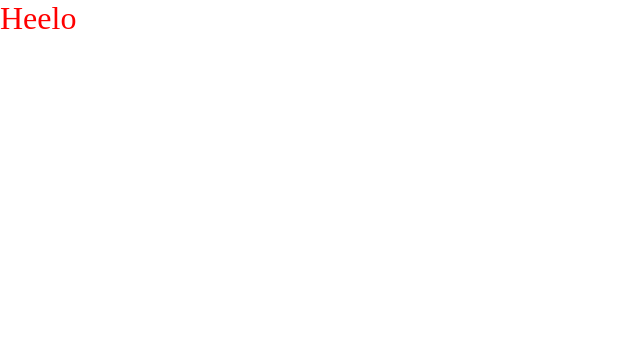
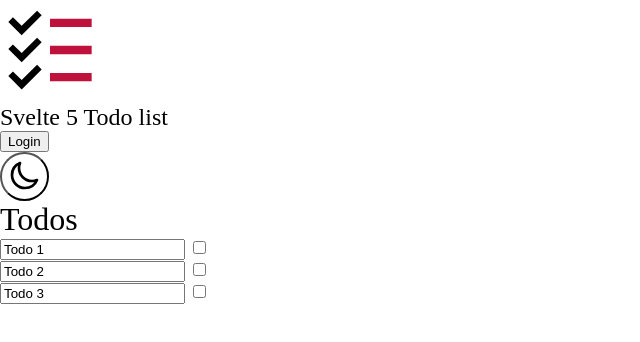
Before and after one commit to fanderssondev/svelte-5-todo, a SvelteKit app: page / in a window 1280 px wide. Shown: the top 342 px of the page, without its empty margins (0-640 px from the left). Built offline with nearby package versions, Linux system fonts and the light colour scheme.

Commit message:
Basic layout started

```diff
--- a/src/app.css
+++ b/src/app.css
@@ -4,7 +4,58 @@
    box-sizing: border-box;
 }
 
-:root {}
+:root {
+
+   /* Gray */
+   --gray-100: 220 14.3% 95.9%;
+   --gray-200: 220 13% 91%;
+   --gray-300: 216 12.2% 83.9%;
+   --gray-400: 217.9 10.6% 64.9%;
+   --gray-500: 220 8.9% 46.1%;
+   --gray-600: 215 13.8% 34.1%;
+   --gray-700: 216.9 19.1% 26.7%;
+   --gray-800: 215 27.9% 16.9%;
+   --gray-900: 220.9 39.3% 11%;
+   --gray-950: 224 71.4% 4.1%;
+
+   /* Rose */
+   --rose-100: 355.6 100% 94.7%;
+   --rose-200: 352.7 96.1% 90%;
+   --rose-300: 352.6 95.7% 81.8%;
+   --rose-400: 351.3 94.5% 71.4%;
+   --rose-500: 349.7 89.2% 60.2%;
+   --rose-600: 346.8 77.2% 49.8%;
+   --rose-700: 345.3 82.7% 40.8%;
+   --rose-800: 343.4 79.7% 34.7%;
+   --rose-900: 341.5 75.5% 30.4%;
+   --rose-950: 343.1 87.7% 15.9%;
+}
+
+[data-theme="dark"] {
+   /* Gray */
+   --gray-100: 224 71.4% 4.1%;
+   --gray-200: 220.9 39.3% 11%;
+   --gray-300: 215 27.9% 16.9%;
+   --gray-400: 216.9 19.1% 26.7%;
+   --gray-500: 215 13.8% 34.1%;
+   --gray-600: 220 8.9% 46.1%;
+   --gray-700: 217.9 10.6% 64.9%;
+   --gray-800: 216 12.2% 83.9%;
+   --gray-900: 220 13% 91%;
+   --gray-950: 220 14.3% 95.9%;
+
+   /* Rose */
+   --rose-950: 355.6 100% 94.7%;
+   --rose-900: 352.7 96.1% 90%;
+   --rose-800: 352.6 95.7% 81.8%;
+   --rose-700: 351.3 94.5% 71.4%;
+   --rose-600: 349.7 89.2% 60.2%;
+   --rose-500: 346.8 77.2% 49.8%;
+   --rose-400: 345.3 82.7% 40.8%;
+   --rose-300: 343.4 79.7% 34.7%;
+   --rose-200: 341.5 75.5% 30.4%;
+   --rose-100: 343.1 87.7% 15.9%;
+}
 
 body,
 h1,
--- a/src/app.d.ts
+++ b/src/app.d.ts
@@ -8,6 +8,11 @@
       // interface PageState {}
       // interface Platform {}
    }
+   interface Todo {
+      id: string,
+      text: string,
+      completed: boolean;
+   }
 }
 
 export {};
--- /dev/null
+++ b/src/lib/ThemeButton.svelte
@@ -0,0 +1,57 @@
+<script lang="ts">
+	let darkMode = false;
+
+	const handleDarkModeToggle = () => {
+		darkMode = !darkMode;
+	};
+</script>
+
+<button on:click={handleDarkModeToggle}
+	>{#if darkMode}
+		<svg
+			xmlns="http://www.w3.org/2000/svg"
+			fill="none"
+			viewBox="0 0 24 24"
+			stroke-width="2"
+			stroke="currentColor"
+		>
+			<path
+				stroke-linecap="round"
+				stroke-linejoin="round"
+				d="M12 3v2.25m6.364.386-1.591 1.591M21 12h-2.25m-.386 6.364-1.591-1.591M12 18.75V21m-4.773-4.227-1.591 1.591M5.25 12H3m4.227-4.773L5.636 5.636M15.75 12a3.75 3.75 0 1 1-7.5 0 3.75 3.75 0 0 1 7.5 0Z"
+			/>
+		</svg>
+	{:else}
+		<svg
+			xmlns="http://www.w3.org/2000/svg"
+			fill="none"
+			viewBox="0 0 24 24"
+			stroke-width="2"
+			stroke="currentColor"
+		>
+			<path
+				stroke-linecap="round"
+				stroke-linejoin="round"
+				d="M21.752 15.002A9.72 9.72 0 0 1 18 15.75c-5.385 0-9.75-4.365-9.75-9.75 0-1.33.266-2.597.748-3.752A9.753 9.753 0 0 0 3 11.25C3 16.635 7.365 21 12.75 21a9.753 9.753 0 0 0 9.002-5.998Z"
+			/>
+		</svg>
+	{/if}
+</button>
+
+<style>
+	button {
+		display: grid;
+		align-items: center;
+		background-color: var(--color-bg-3);
+		padding: 0.4rem;
+		border-radius: 50%;
+	}
+
+	svg {
+		--size: 2rem;
+
+		color: var(--color-text-2);
+		width: var(--size);
+		aspect-ratio: 1;
+	}
+</style>
--- /dev/null
+++ b/src/lib/logos/Logo.svelte
@@ -0,0 +1,17 @@
+<svg viewBox="0 0 1024 1024" class="icon" version="1.1" xmlns="http://www.w3.org/2000/svg"
+	><path
+		d="M379.733333 386.133333l-157.866666 155.733334-89.6-87.466667L85.333333 501.333333l136.533334 136.533334 204.8-204.8zM379.733333 108.8l-157.866666 155.733333-89.6-87.466666L85.333333 224l136.533334 136.533333L426.666667 155.733333zM379.733333 663.466667l-157.866666 155.733333-89.6-87.466667L85.333333 778.666667l136.533334 136.533333 204.8-204.8z"
+		fill="--color1"
+	/><path
+		d="M512 469.333333h426.666667v85.333334H512zM512 192h426.666667v85.333333H512zM512 746.666667h426.666667v85.333333H512z"
+		fill="hsl(var(--rose-700))"
+	/></svg
+>
+
+<style>
+	/* --color1: hsl() */
+	svg {
+		width: var(--size);
+		height: var(--size);
+	}
+</style>
--- a/src/routes/+layout.svelte
+++ b/src/routes/+layout.svelte
@@ -1,11 +1,23 @@
 <script lang="ts">
 	import '../app.css';
+	import Logo from '$lib/logos/Logo.svelte';
+	import ThemeButton from '$lib/ThemeButton.svelte';
+
+	let darkMode = false;
+
+	let logoSize = '100px';
+	let color1 = '#333333';
+	let color2 = '#333333';
 </script>
 
-<h1>Heelo</h1>
+<header>
+	<Logo --size={logoSize} --color1="--rose-400" />
+	<h2>Svelte 5 Todo list</h2>
+	<button>Login</button>
+	<ThemeButton />
+</header>
+
+<slot />
 
 <style>
-	h1 {
-		color: red;
-	}
 </style>
--- a/src/routes/+page.svelte
+++ b/src/routes/+page.svelte
@@ -1,2 +1,42 @@
-<h1>Welcome to SvelteKit</h1>
-<p>Visit <a href="https://kit.svelte.dev">kit.svelte.dev</a> to read the documentation</p>
+<script lang="ts">
+	let initialState: Todo[] = [
+		{ id: '1', text: 'Todo 1', completed: false },
+		{ id: '2', text: 'Todo 2', completed: false },
+		{ id: '3', text: 'Todo 3', completed: false }
+	];
+
+	let todos = $state<Todo[]>(initialState);
+
+	$effect(() => {
+		console.log(todos);
+	});
+
+	function handleCompleted(id: string): void {
+		todos = todos.map((todo) => {
+			if (todo.id === id) {
+				return { ...todo, completed: !todo.completed };
+			}
+			return todo;
+		});
+	}
+</script>
+
+<h1>Todos</h1>
+
+<ul>
+	{#each todos as todo}
+		<li>
+			<input type="text" name="" id="" value={todo.text} />
+			<input
+				type="checkbox"
+				name=""
+				id=""
+				bind:checked={todo.completed}
+				onchange={() => (todo.completed = !todo.completed)}
+			/>
+		</li>
+	{/each}
+</ul>
+
+<style>
+</style>
```
Also changed, not shown: buildSteps.ts (+4 -3 lines), src/lib/logos/logo.svg (added). Lines whose indentation alone changed are shown as unchanged.
